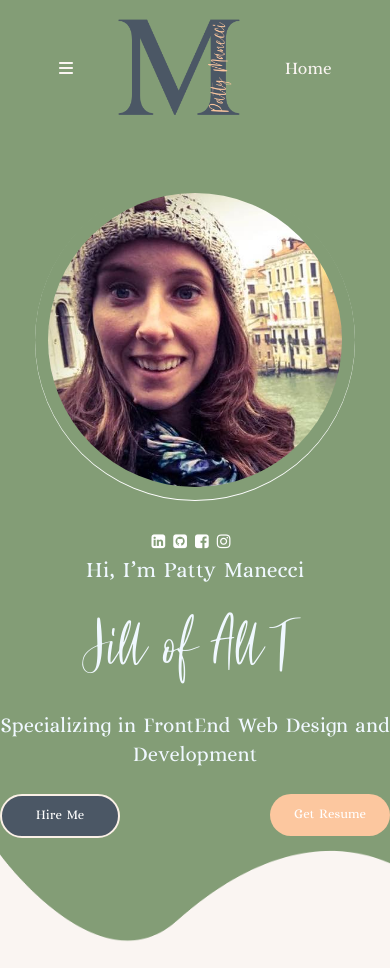
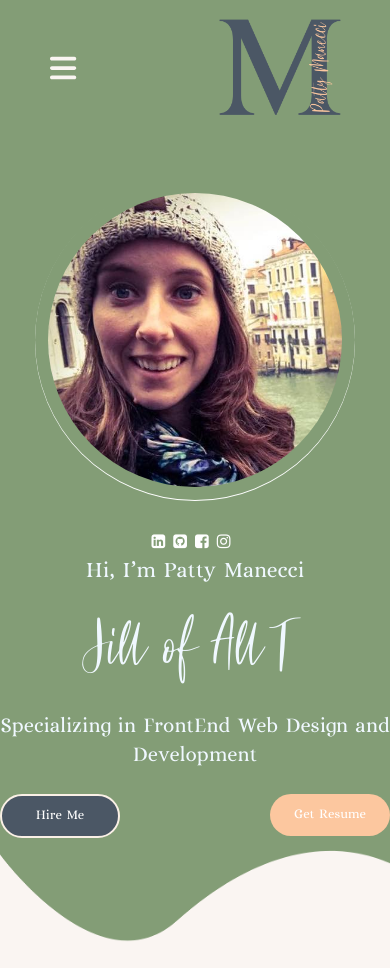
Before and after one commit to PManecci/pmanecci-portfolio-react, a React (Create React App) app in the folder client/: page / in a window 390 px wide. Built offline with nearby package versions, Linux system fonts and the light colour scheme; a web font is replaced by a local one.

Commit message:
header hamburger completed and media queries added

```diff
--- a/client/src/PortfolioContainer/Home/Header/Header.css
+++ b/client/src/PortfolioContainer/Home/Header/Header.css
@@ -14,10 +14,85 @@
     color: #FAF5F2;
 }
 
-.header-logo img{
+.header-logo img {
     display: flex;
     align-items: left;
     justify-content: left;
     height: 140px;
     width: 140px;
 }
+
+.header-options {
+    display: flex;
+    align-items: center;
+}
+
+.header-option {
+    font-size: 16px;
+    cursor: pointer;
+    font-weight: 600;
+}
+
+.header-hamburger {
+    display: none;
+    color: var(--cream);
+}
+
+.header-option-seperator {
+    margin: 0 50px 0 0;
+    color: var(--cream);
+}
+
+.selected-header-option {
+    color: var(--gold);
+}
+
+@media only screen and (max-width: 1110px) {
+    .header-parent {
+        width: 80%;
+    }
+}
+
+@media only screen and (max-width: 970px) {
+    .header-hamburger {
+        display: block;
+    }
+    .header-parent {
+        width: 100%;
+        padding: 0 40px;
+        position: relative;
+    }
+    .header-options {
+        display: flex;
+        flex-direction: column;
+        position: absolute;
+        left: -100%;
+        top: 0px;
+        height: 100vh;
+        width: 100%;
+        justify-content: space-around;
+        background-color: var(--green);
+        z-index: 1000;
+        opacity: 0.8;
+        transition: all 0.8s ease-out;
+    }
+    .header-option-seperator {
+        margin: 0;
+    }
+    .selected-header-option {
+        color: var(--cream);
+    }
+    .header-option {
+        color: var(--cream);
+    }
+    .header-hamburger-bars {
+        font-size: 30px;
+        cursor: pointer;
+        margin: 0px 10px;
+        color: var(--cream);
+    }
+    .show-hamburger-options {
+        left: 0;
+        opacity: 1;
+    }
+}
```
